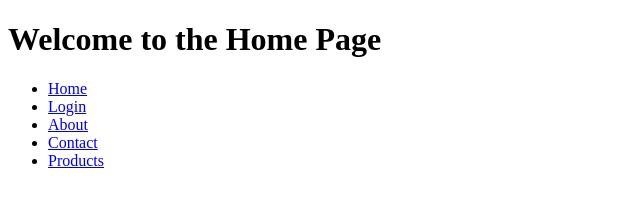
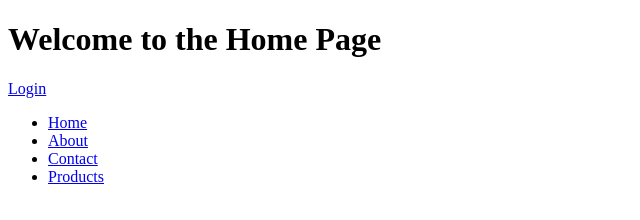
Before and after one commit to alce65/demo-01-indra, a plain HTML site: page web/index.html in a window 1280 px wide. Shown: the whole page, without its empty margins (0-640 px from the left). Drawn offline with Linux system fonts and the light colour scheme.

Commit message:
Refactor header and navigation structure in index.html

```diff
--- a/web/index.html
+++ b/web/index.html
@@ -7,15 +7,19 @@
     <link rel="stylesheet" href="index.css">
 </head>
 <body>
-    <h1>Welcome to the Home Page</h1>
-    <nav>
+    <header>
+        <div>
+            <h1>Welcome to the Home Page</h1>
+            <a href="auth/login.html">Login</a>
+      </div>
+       <nav>
         <ul>
             <li><a href="index.html">Home</a></li>
-            <li><a href="auth/login.html">Login</a></li>
             <li><a href="about/index.html">About</a></li>
             <li><a href="contact/index.html">Contact</a></li>
             <li><a href="products/index.html">Products</a></li>
         </ul>
     </nav>
+    </header>
 </body>
 </html>
```
